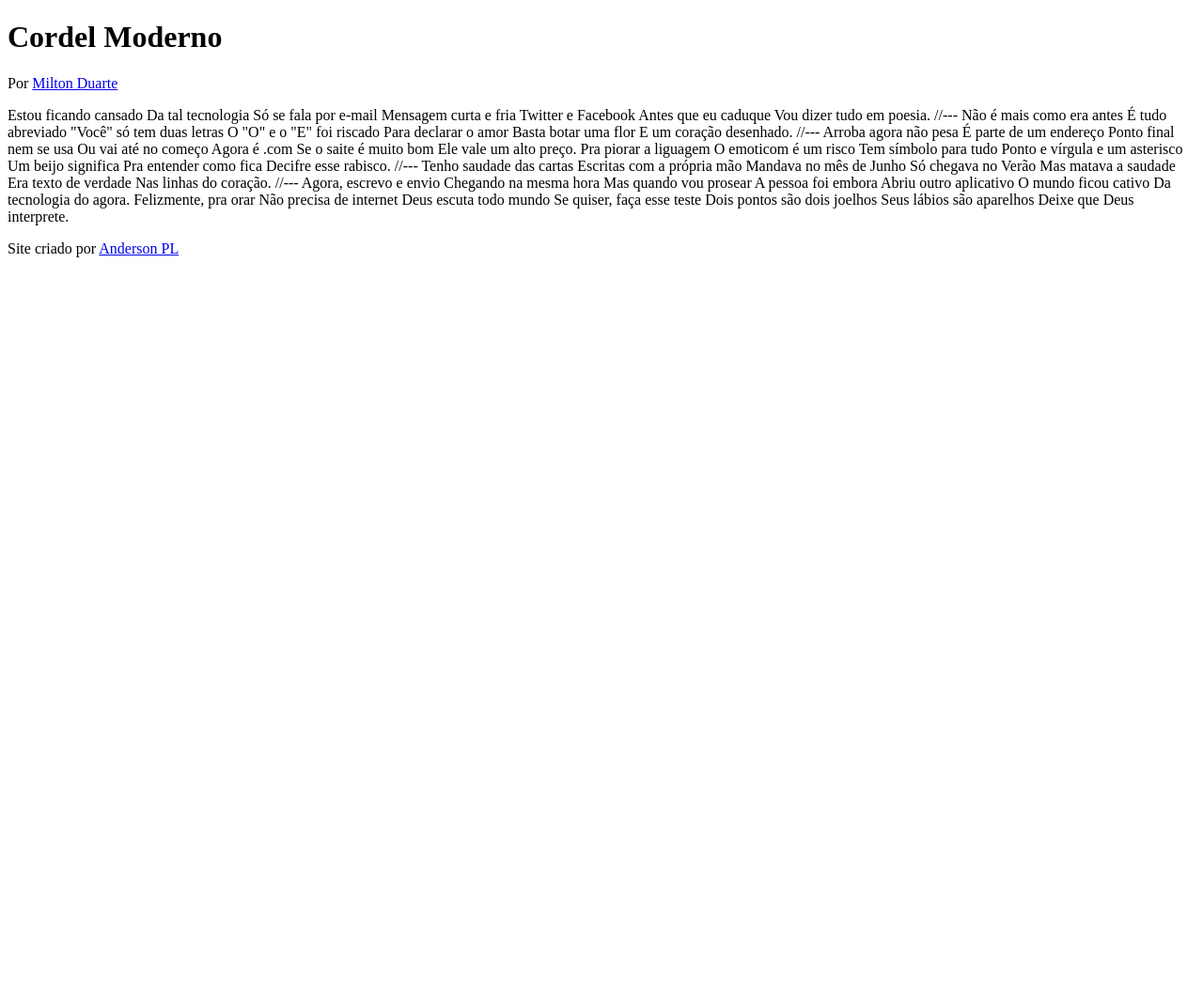
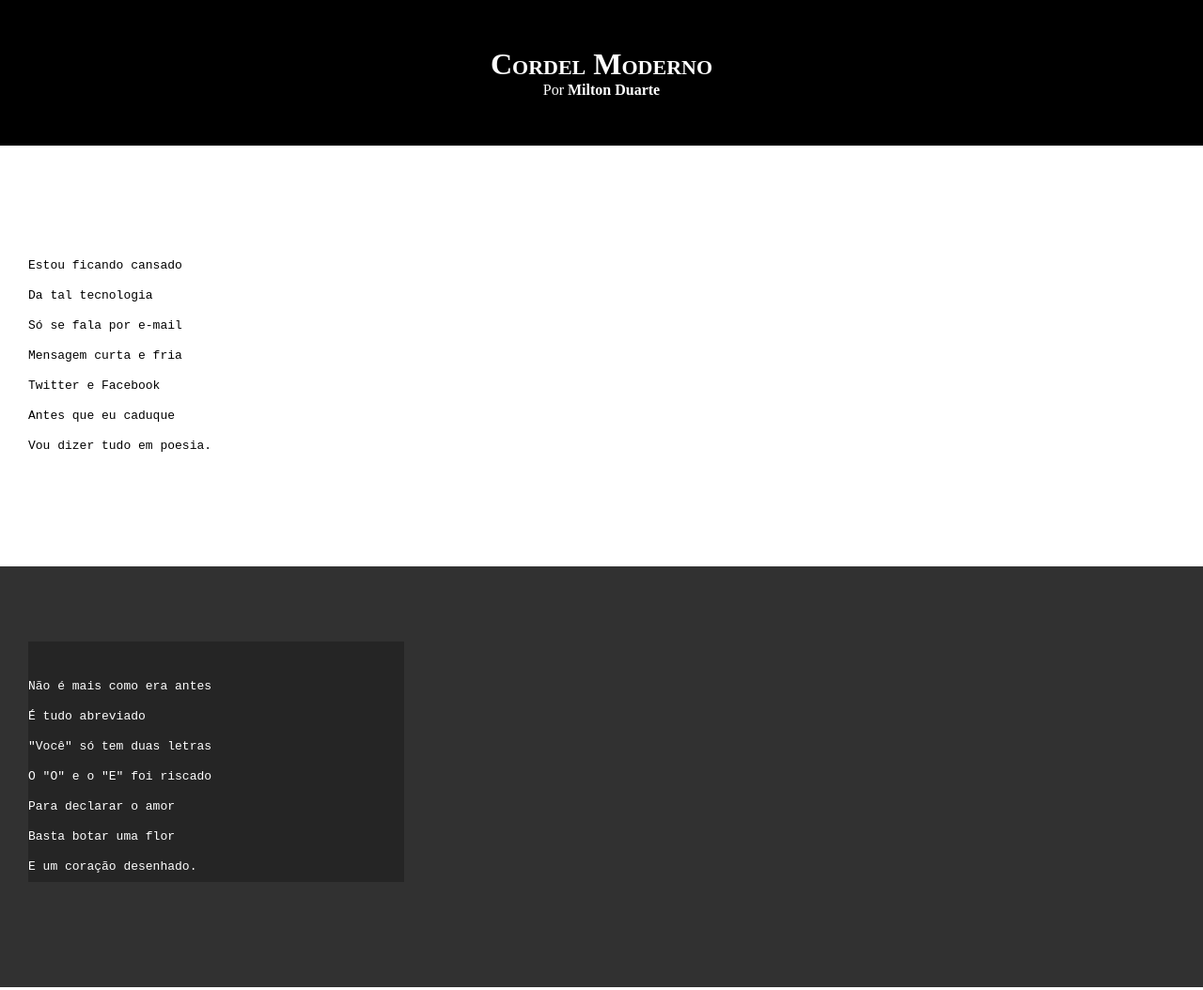
Before and after one commit to andersonpl/html-css, a plain HTML site: page desafios/d012/index.html in a window 1280 px wide. Shown: the top 1054 px of the page at 94% size. Before the commit the page ends 800 px from the top, so only its background shows below. Drawn offline with Linux system fonts and the light colour scheme.

Commit message:
Atualizei estilos dos textos e blocos

```diff
--- /dev/null
+++ b/desafios/d012/estilo/style.css
@@ -0,0 +1,69 @@
+@charset "UTF-8";
+
+section > pre {
+    white-space: pre-line;
+}
+
+* {
+    margin: 0px;
+    padding: 0px;
+}
+
+html, body {
+    min-height: 100vh;
+    background-color: darkgray;
+}
+
+header {
+    background-color: black;
+    color: white;
+    text-align: center;
+}
+
+header > h1 {
+    padding-top: 50px;
+    font-variant: small-caps;
+}
+
+header > p {
+    padding-bottom: 50px;
+}
+
+header a, footer a {
+    color: white;
+    text-decoration: none;
+    font-weight: bolder;
+}
+
+header a:hover, footer a:hover {
+    text-decoration: underline;
+}
+
+section {
+    padding-top: 10vh;
+    padding-bottom: 10vh;
+    line-height: 2em;
+    padding-left: 30px;
+}
+
+section.normal {
+    background-color: white;
+    color: black;
+}
+
+section.imagem {
+    background-color: rgb(49, 49, 49);
+    color: white;
+}
+
+section.imagem > pre > p {
+    width: 400px;
+    background-color: rgba(0, 0, 0, 0.253);
+}
+
+footer {
+    background-color: black;
+    color: white;
+    text-align: center;
+    padding: 10px;
+}
--- a/desafios/d012/index.html
+++ b/desafios/d012/index.html
@@ -4,6 +4,7 @@
     <meta charset="UTF-8">
     <meta name="viewport" content="width=device-width, initial-scale=1.0">
     <title>Cordel Moderno</title>
+    <link rel="stylesheet" href="estilo/style.css">
 </head>
 <body>
     <header>
@@ -15,6 +16,9 @@
         </p>
     </header>
 
+    <section class="normal">
+        <pre>
+            <p>
                 Estou ficando cansado
                 Da tal tecnologia
                 Só se fala por e-mail
@@ -22,9 +26,13 @@
                 Twitter e Facebook
                 Antes que eu caduque
                 Vou dizer tudo em poesia.
+            </p>
+        </pre>
+    </section>
 
-    //---
-
+    <section class="imagem">
+        <pre>
+            <p>
                 Não é mais como era antes
                 É tudo abreviado
                 "Você" só tem duas letras
@@ -32,9 +40,13 @@
                 Para declarar o amor
                 Basta botar uma flor
                 E um coração desenhado.
+            </p>
+        </pre>
+    </section>
 
-    //---
-
+    <section class="normal">
+        <pre>
+            <p>
                 Arroba agora não pesa
                 É parte de um endereço
                 Ponto final nem se usa
@@ -42,7 +54,9 @@
                 Agora é .com
                 Se o saite é muito bom
                 Ele vale um alto preço.
+            </p>
 
+            <p>
                 Pra piorar a liguagem
                 O emoticom é um risco
                 Tem símbolo para tudo
@@ -50,9 +64,13 @@
                 Um beijo significa
                 Pra entender como fica
                 Decifre esse rabisco.
+            </p>
+        </pre>
+    </section>
 
-    //---
-
+    <section class="imagem">
+        <pre>
+            <p>
                 Tenho saudade das cartas
                 Escritas com a própria mão
                 Mandava no mês de Junho
@@ -60,9 +78,13 @@
                 Mas matava a saudade
                 Era texto de verdade
                 Nas linhas do coração.
+            </p>
+        </pre>
+    </section>
 
-    //---
-
+    <section class="normal">
+        <pre>
+            <p>
                 Agora, escrevo e envio
                 Chegando na mesma hora
                 Mas quando vou prosear
@@ -70,7 +92,9 @@
                 Abriu outro aplicativo
                 O mundo ficou cativo
                 Da tecnologia do agora.
+            </p>
 
+            <p>
                 Felizmente, pra orar
                 Não precisa de internet
                 Deus escuta todo mundo
@@ -78,6 +102,9 @@
                 Dois pontos são dois joelhos
                 Seus lábios são aparelhos
                 Deixe que Deus interprete.
+            </p>
+        </pre>
+    </section>
 
     <footer>
         <p>Site criado por <a href="https://github.com/andersonpl" target="_blank">Anderson PL</a></p>
```
Lines whose indentation alone changed are shown as unchanged.
